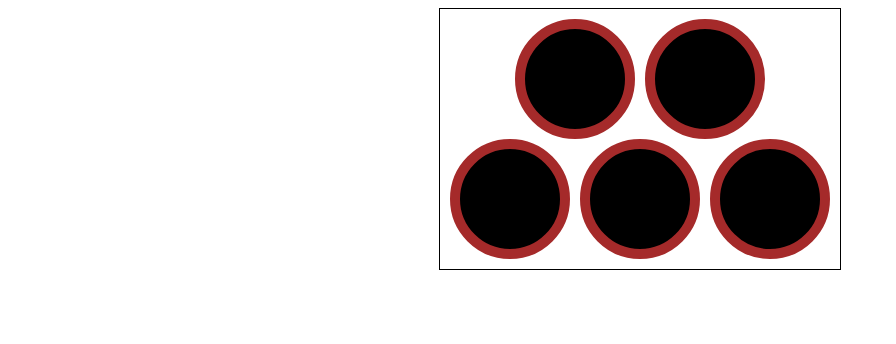
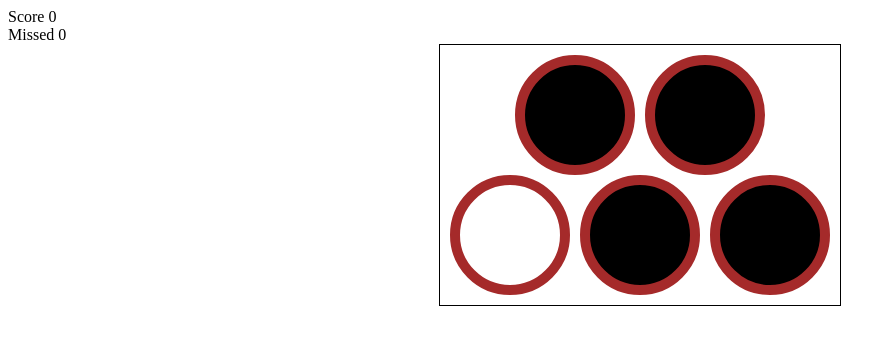
Before and after one commit to HoHieuLuc/whack-a-mole-js, a plain HTML site: page index.html in a window 1280 px wide. Shown: the whole page, without its empty margins (0-896 px from the left). Drawn offline with Linux system fonts and the light colour scheme.

Commit message:
get the basic stuff done

```diff
--- a/index.css
+++ b/index.css
@@ -23,3 +23,7 @@
 .hole-container-wrapper {
     perspective: 90px;
 }
+
+.mole {
+    background-color: white;
+}
--- a/index.html
+++ b/index.html
@@ -10,6 +10,10 @@
 </head>
 
 <body>
+    <div class="screen">
+        <div>Score <span class="score">0</span></div>
+        <div>Missed <span class="missed">0</span></div>
+    </div>
     <div class="hole-container-wrapper">
         <div class="hole-container">
             <div class="hole-row">
--- a/index.js
+++ b/index.js
@@ -1,15 +1,61 @@
-const randomTime = (min, max) => {
+const generateRandom = (min, max) => {
     return Math.random() * (max - min) + min;
 };
 
 const allHoles = document.querySelectorAll('.hole');
-console.log(allHoles);
 
-document.querySelector('.hole-container').addEventListener('click', (event) => {
-    if (event.target.classList.contains('hole')) {
-        alert(randomTime(500, 2000));
-    };
-});
+const getRandomHole = () => {
+    return allHoles[Math.round(generateRandom(0, allHoles.length - 1))];
+};
+
+const holeContainerDOM = document.querySelector('.hole-container');
+const scoreDOM = document.querySelector('.score');
+const missedDOM = document.querySelector('.missed');
+const gameStats = {
+    score: 0,
+    missed: 0
+};
+
+const holeClickEvent = (event) => {
+    if (!event.target.classList.contains('hole')) {
+        return;
+    }
+    if (event.target.classList.contains('mole')) {
+        event.target.classList.remove('mole');
+        gameStats.score++;
+        scoreDOM.textContent = gameStats.score;
+    } else {
+        gameStats.missed++;
+        missedDOM.textContent = gameStats.missed;
+        gameStats.missed === 3 && gameOver();
+    }
+};
+
+let loopId = null;
+
+const gameOver = () => {
+    clearTimeout(loopId);
+    holeContainerDOM.removeEventListener('click', holeClickEvent);
+    alert('game over');
+};
+
+const gameLoop = () => {
+    const randomHole = getRandomHole();
+    const randomTime = generateRandom(200, 1000);
+    randomHole.classList.add('mole');
+    loopId = setTimeout(() => {
+        randomHole.classList.remove('mole');
+        start();
+    }, randomTime);
+}
+
+const start = () => {
+    holeContainerDOM.addEventListener('click', holeClickEvent);
+    gameLoop();
+};
+
+start();
+
 
 /*
 A function that generates a random length of time for the mole to peep.
```
